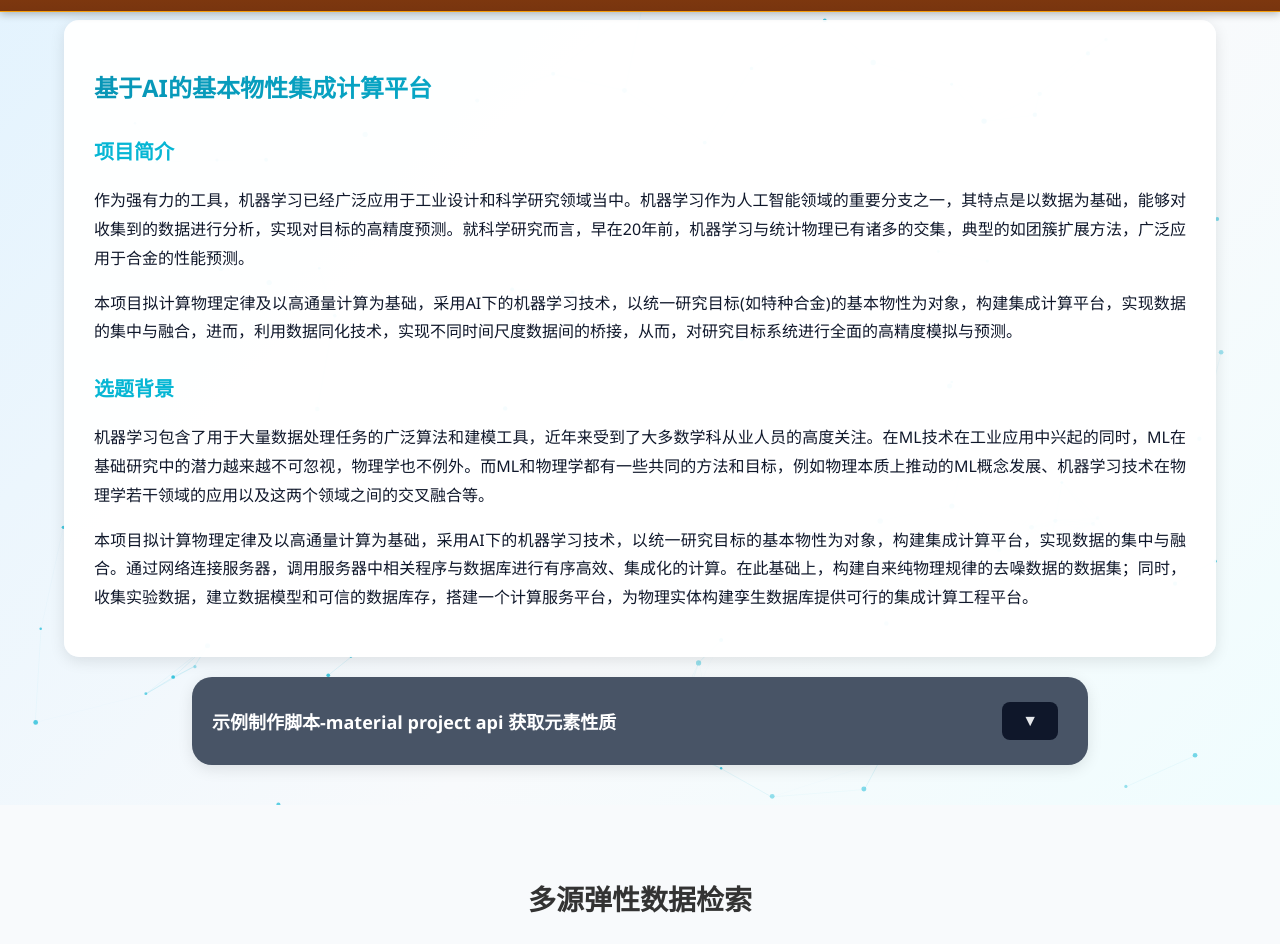
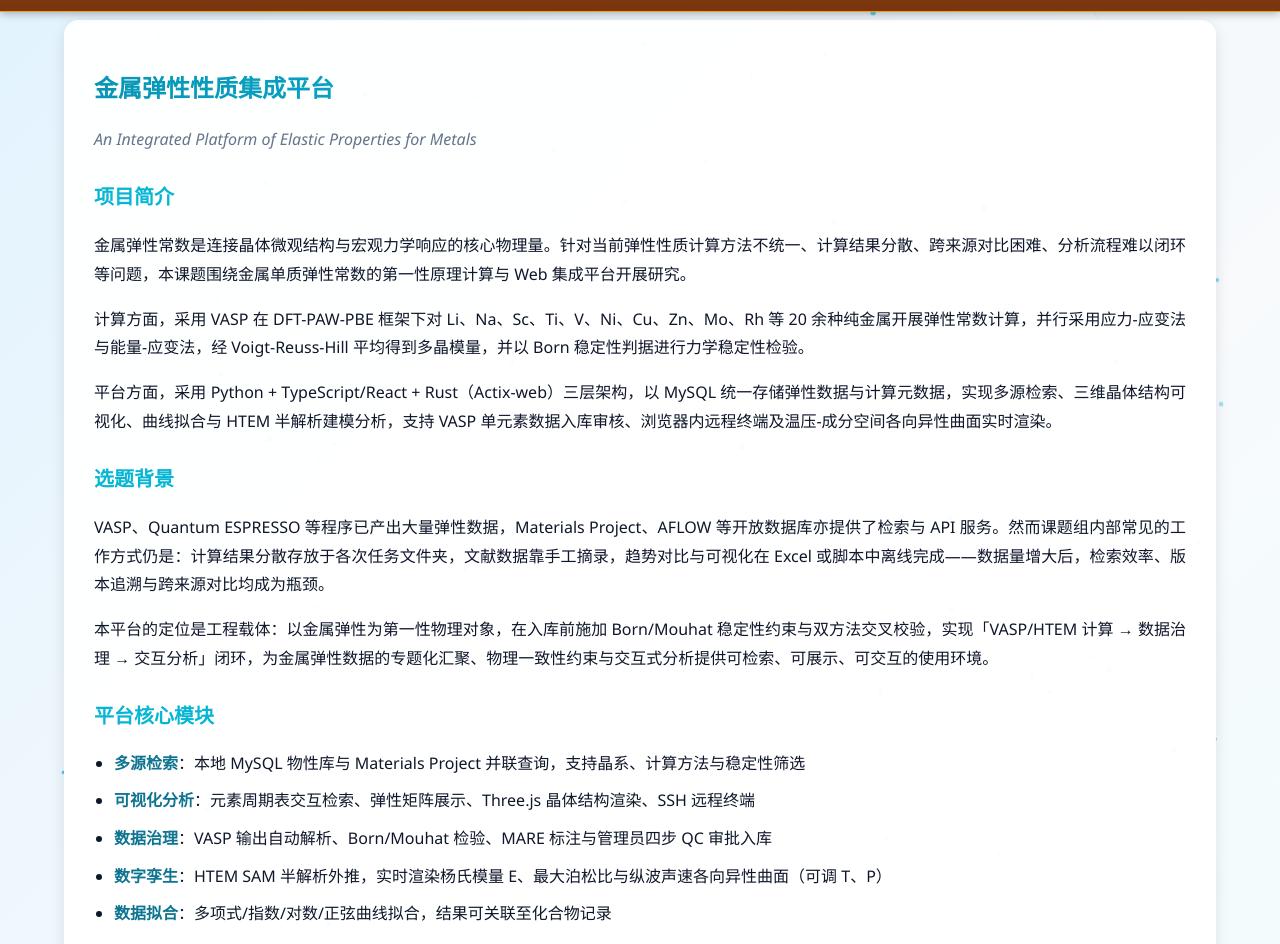
Before and after one commit to KASAMI-2003/Cal_web, a React (Vite) app in the folder web/: page / in a window 1280 px wide. Shown: the part 108-1052 px from the top of the page. Built offline with nearby package versions, Linux system fonts and the light colour scheme; no server answers.

Commit message:
首页修改标题

```diff
--- a/web/src/app.css
+++ b/web/src/app.css
@@ -2620,8 +2620,30 @@ body {
 .home-project-title {
   font-size: 24px;
   font-weight: bold;
+  margin-bottom: 8px;
+  color: #06b6d4;
+}
+
+.home-project-subtitle {
+  font-size: 14px;
+  color: #64748b;
   margin-bottom: 15px;
-  color: #06b6d4;
+  font-style: italic;
+}
+
+.home-module-list {
+  margin: 0 0 15px;
+  padding-left: 1.25em;
+  font-size: 16px;
+  line-height: 1.85;
+}
+
+.home-module-list li {
+  margin-bottom: 8px;
+}
+
+.home-module-list strong {
+  color: #0e7490;
 }
 
 .home-sec-box {
--- a/web/src/pages/HomePage.tsx
+++ b/web/src/pages/HomePage.tsx
@@ -106,7 +106,7 @@ export function HomePage() {
   const [homeSearchResult, setHomeSearchResult] = useState('');
 
   useEffect(() => {
-    document.title = '基本物性集成计算平台';
+    document.title = '金属弹性性质集成平台';
   }, []);
 
   useEffect(() => {
@@ -206,21 +206,45 @@ export function HomePage() {
           <div className="home-main-box">
             <div className="home-essential-box motion-fade-up motion-card-lift">
               <div className="home-project-content">
-                <h1 className="home-project-title motion-title-shimmer">基于AI的基本物性集成计算平台</h1>
+                <h1 className="home-project-title motion-title-shimmer">金属弹性性质集成平台</h1>
+                <p className="home-project-subtitle">
+                  An Integrated Platform of Elastic Properties for Metals
+                </p>
                 <h2>项目简介</h2>
                 <p>
-                  作为强有力的工具，机器学习已经广泛应用于工业设计和科学研究领域当中。机器学习作为人工智能领域的重要分支之一，其特点是以数据为基础，能够对收集到的数据进行分析，实现对目标的高精度预测。就科学研究而言，早在20年前，机器学习与统计物理已有诸多的交集，典型的如团簇扩展方法，广泛应用于合金的性能预测。
+                  金属弹性常数是连接晶体微观结构与宏观力学响应的核心物理量。针对当前弹性性质计算方法不统一、计算结果分散、跨来源对比困难、分析流程难以闭环等问题，本课题围绕金属单质弹性常数的第一性原理计算与 Web 集成平台开展研究。
                 </p>
                 <p>
-                  本项目拟计算物理定律及以高通量计算为基础，采用AI下的机器学习技术，以统一研究目标(如特种合金)的基本物性为对象，构建集成计算平台，实现数据的集中与融合，进而，利用数据同化技术，实现不同时间尺度数据间的桥接，从而，对研究目标系统进行全面的高精度模拟与预测。
+                  计算方面，采用 VASP 在 DFT-PAW-PBE 框架下对 Li、Na、Sc、Ti、V、Ni、Cu、Zn、Mo、Rh 等 20 余种纯金属开展弹性常数计算，并行采用应力-应变法与能量-应变法，经 Voigt-Reuss-Hill 平均得到多晶模量，并以 Born 稳定性判据进行力学稳定性检验。
+                </p>
+                <p>
+                  平台方面，采用 Python + TypeScript/React + Rust（Actix-web）三层架构，以 MySQL 统一存储弹性数据与计算元数据，实现多源检索、三维晶体结构可视化、曲线拟合与 HTEM 半解析建模分析，支持 VASP 单元素数据入库审核、浏览器内远程终端及温压-成分空间各向异性曲面实时渲染。
                 </p>
                 <h2>选题背景</h2>
                 <p>
-                  机器学习包含了用于大量数据处理任务的广泛算法和建模工具，近年来受到了大多数学科从业人员的高度关注。在ML技术在工业应用中兴起的同时，ML在基础研究中的潜力越来越不可忽视，物理学也不例外。而ML和物理学都有一些共同的方法和目标，例如物理本质上推动的ML概念发展、机器学习技术在物理学若干领域的应用以及这两个领域之间的交叉融合等。
+                  VASP、Quantum ESPRESSO 等程序已产出大量弹性数据，Materials Project、AFLOW 等开放数据库亦提供了检索与 API 服务。然而课题组内部常见的工作方式仍是：计算结果分散存放于各次任务文件夹，文献数据靠手工摘录，趋势对比与可视化在 Excel 或脚本中离线完成——数据量增大后，检索效率、版本追溯与跨来源对比均成为瓶颈。
                 </p>
                 <p>
-                  本项目拟计算物理定律及以高通量计算为基础，采用AI下的机器学习技术，以统一研究目标的基本物性为对象，构建集成计算平台，实现数据的集中与融合。通过网络连接服务器，调用服务器中相关程序与数据库进行有序高效、集成化的计算。在此基础上，构建自来纯物理规律的去噪数据的数据集；同时，收集实验数据，建立数据模型和可信的数据库存，搭建一个计算服务平台，为物理实体构建孪生数据库提供可行的集成计算工程平台。
+                  本平台的定位是工程载体：以金属弹性为第一性物理对象，在入库前施加 Born/Mouhat 稳定性约束与双方法交叉校验，实现「VASP/HTEM 计算 → 数据治理 → 交互分析」闭环，为金属弹性数据的专题化汇聚、物理一致性约束与交互式分析提供可检索、可展示、可交互的使用环境。
                 </p>
+                <h2>平台核心模块</h2>
+                <ul className="home-module-list">
+                  <li>
+                    <strong>多源检索</strong>：本地 MySQL 物性库与 Materials Project 并联查询，支持晶系、计算方法与稳定性筛选
+                  </li>
+                  <li>
+                    <strong>可视化分析</strong>：元素周期表交互检索、弹性矩阵展示、Three.js 晶体结构渲染、SSH 远程终端
+                  </li>
+                  <li>
+                    <strong>数据治理</strong>：VASP 输出自动解析、Born/Mouhat 检验、MARE 标注与管理员四步 QC 审批入库
+                  </li>
+                  <li>
+                    <strong>数字孪生</strong>：HTEM SAM 半解析外推，实时渲染杨氏模量 E、最大泊松比与纵波声速各向异性曲面（可调 T、P）
+                  </li>
+                  <li>
+                    <strong>数据拟合</strong>：多项式/指数/对数/正弦曲线拟合，结果可关联至化合物记录
+                  </li>
+                </ul>
               </div>
             </div>
             <div className="home-sec-box motion-fade-up motion-delay-2 motion-card-lift">
@@ -451,8 +475,9 @@ export function HomePage() {
               <div className="home-focus-item">
                 <h4>计算方法对比</h4>
                 <ul>
-                  <li>应力-应变方法：适用于小应变范围，计算效率高</li>
-                  <li>能量-应变方法：适用于大应变范围，可捕捉非线性弹性行为</li>
+                  <li>应力-应变法：±0.01 小应变，线性拟合应力张量，收敛敏感但实现直接</li>
+                  <li>能量-应变法：−0.02～+0.02 五点拟合能量二次项，与应力法交叉校验</li>
+                  <li>双方法一致性良好者入库；偏差超限或违反 Born 判据者自动退回</li>
                 </ul>
               </div>
               <div className="home-focus-item">
@@ -478,7 +503,9 @@ export function HomePage() {
           <h2 className="home-section-title">辅助文档</h2>
           <div className="home-doc-content home-doc-content--user">
             <h3>使用方法</h3>
-            <p>登录后进入「可视化网页」：拖动周期表元素检索本地库与 MP；「数据录入」提交审核；「数据拟合」可关联化合物记录。</p>
+            <p>
+              注册登录后，进入「可视化网页」拖动周期表元素检索本地库与 MP，查看弹性矩阵与 3D 晶格；「数据录入」或终端提交 VASP 结果待审；「数据拟合」完成趋势外推并关联化合物；「弹性孪生可视化」体验 HTEM 各向异性曲面。
+            </p>
             <h4>可视化网页（主要功能）</h4>
             <div className="home-image-placeholder">
               <img src="/img/doc/visual.jpg" alt="可视化界面" className="home-doc-image" />
```
Also changed, not shown: 1 other file (tests, documents, lock files or other folders).
